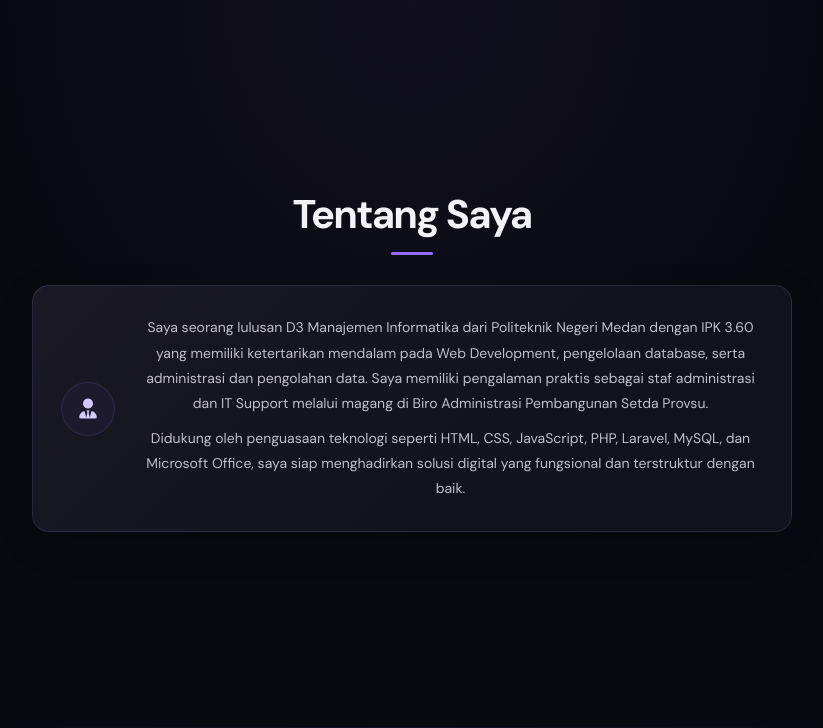
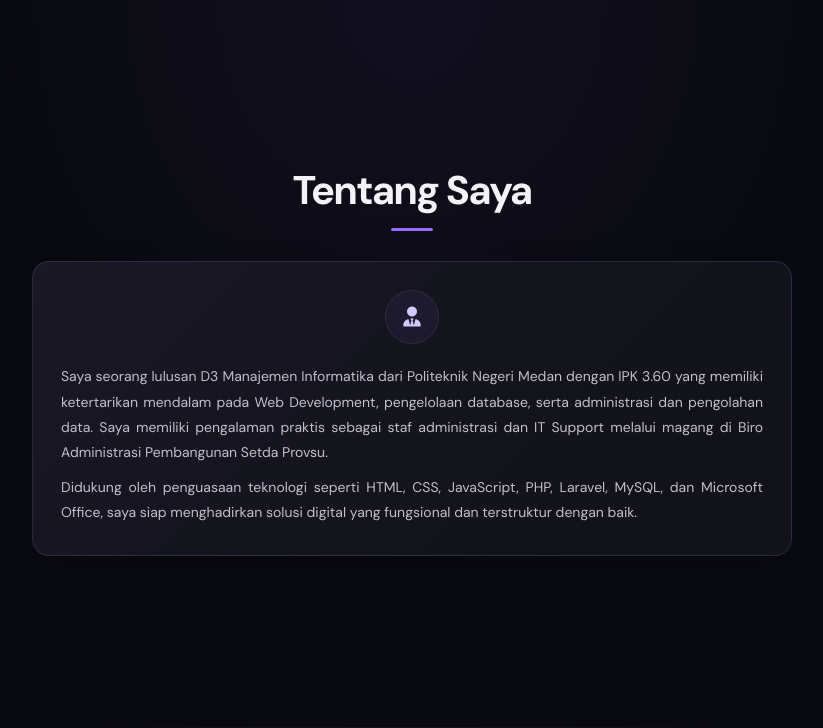
Before and after one commit to Chrisandi30/Portofolio-Chrisandi, a PHP site: page / in a window 1280 px wide. Shown: the part 801-1529 px from the top of the page, without its empty margins (228-1051 px from the left). Run offline with PHP 8.4, Linux system fonts and the light colour scheme; some libraries are stand-ins or nearby versions.

Commit message:
perbaikan

```diff
--- a/style.css
+++ b/style.css
@@ -67,10 +67,10 @@ button { font: inherit; }
 .about-heading h2 { margin: 0; font-size: clamp(30px,3.5vw,40px); line-height: 1.2; letter-spacing: -.045em; }
 .about-heading .heading-underline { margin-top: 14px; }
 .about-grid { display: grid; grid-template-columns: minmax(0,760px); justify-content: center; gap: 18px; }
-.about-card { display: grid; grid-template-columns: 58px minmax(0,1fr); align-items: center; gap: 19px; min-height: 148px; padding: 28px; border: 1px solid rgba(175,160,255,.15); border-radius: 17px; background: linear-gradient(135deg,#191824,#11121a 80%); box-shadow: 0 12px 35px rgba(0,0,0,.18); }
+.about-card { display: grid; grid-template-columns: 1fr; justify-items: center; gap: 19px; min-height: 148px; padding: 28px; border: 1px solid rgba(175,160,255,.15); border-radius: 17px; background: linear-gradient(135deg,#191824,#11121a 80%); box-shadow: 0 12px 35px rgba(0,0,0,.18); }
 .about-card-icon { width: 54px; height: 54px; display: grid; place-items: center; border: 1px solid rgba(171,145,255,.12); border-radius: 50%; background: #1c1a2c; color: #d3c7ff; font-size: 20px; }
 .about-copy { padding: 1px 0; }
-.about-copy > p { margin: 0; color: #c1bfca; font-size: 14px; line-height: 1.8; }
+.about-copy > p { margin: 0; color: #c1bfca; font-size: 14px; line-height: 1.8; text-align: justify; text-justify: inter-word; }
 .about-copy > p + p { margin-top: 10px; }
 .about-copy h2, .section-title h2, .contact-copy h2 { margin: 0; font-size: 28px; line-height: 1.25; font-weight: 800; letter-spacing: -.035em; }
 
```
